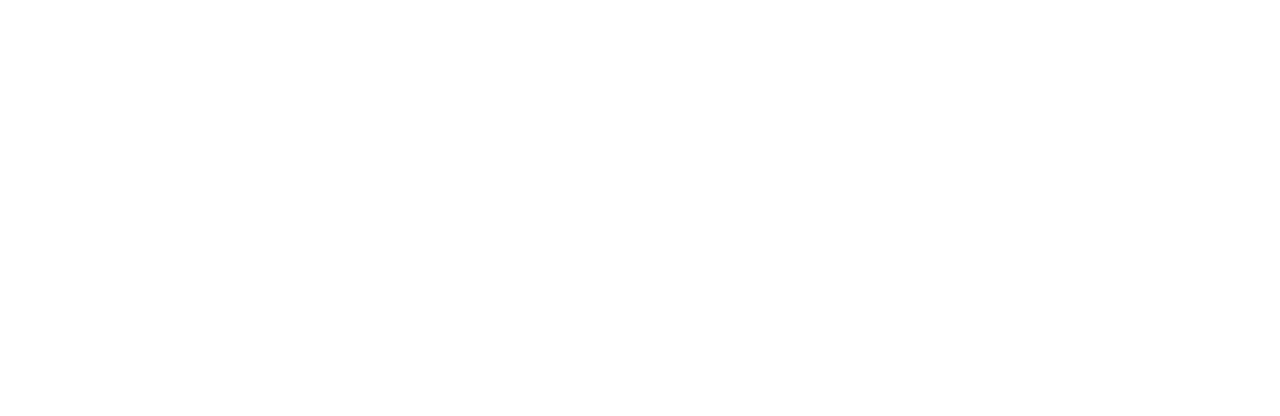
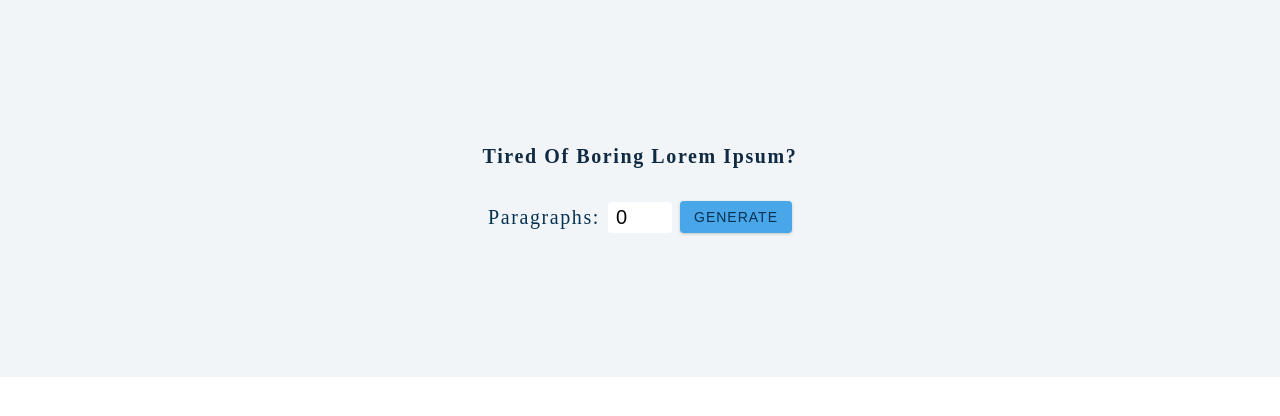
Before and after one commit to pol-dev-shinroo/react-mini-projects, a React (Create React App) app: page /lorem in a window 1280 px wide. Before the commit this address had no page. Shown: the top 416 px of the page. Built offline with nearby package versions, Linux system fonts and the light colour scheme.

Commit message:
08-lorem-generator complete

```diff
--- a/src/App.js
+++ b/src/App.js
@@ -9,6 +9,7 @@
     Menu,
     Tabs,
     Slider,
+    Lorem,
 } from "./pages";
 
 function App() {
@@ -23,6 +24,7 @@
                 <Route path="menu" element={<Menu />} />
                 <Route path="tabs" element={<Tabs />} />
                 <Route path="slider" element={<Slider />} />
+                <Route path="lorem" element={<Lorem />} />
             </Routes>
         </BrowserRouter>
     );
--- a/src/Home/data.js
+++ b/src/Home/data.js
@@ -5,6 +5,7 @@
 import menu from "../assets/Home/05-menu.png";
 import tabs from "../assets/Home/06-tabs.png";
 import slider from "../assets/Home/07-slider.png";
+import lorem from "../assets/Home/08-lorem.png";
 
 export const data = [
     { key: 1, link: "birthday", name: "birthday reminder", img: birthday },
@@ -14,4 +15,5 @@
     { key: 5, link: "menu", name: "menu", img: menu },
     { key: 6, link: "tabs", name: "tab", img: tabs },
     { key: 7, link: "slider", name: "slider", img: slider },
+    { key: 8, link: "lorem", name: "lorem generator", img: lorem },
 ];
--- /dev/null
+++ b/src/Projects/08-lorem-ipsum/Lorem.jsx
@@ -0,0 +1,125 @@
+import React, { useState, useEffect, useRef } from "react";
+import styled from "styled-components";
+import data from "./data";
+
+const Lorem = () => {
+    const [length, setLength] = useState(0);
+    const [texts, setTexts] = useState([]);
+
+    const refContainer = useRef(null);
+
+    const handleSubmit = (e) => {
+        e.preventDefault();
+        let value = parseInt(refContainer.current.value);
+        if (value <= data.length) {
+            setLength(value);
+        }
+        if (value > data.length) {
+            setLength(data.length);
+        }
+    };
+
+    useEffect(() => {
+        let lorem = data.slice(0, length);
+        setTexts(lorem);
+    }, [length]);
+
+    return (
+        <Container>
+            <Wrapper>
+                <Title>tired of boring lorem ipsum?</Title>
+                <Form onSubmit={handleSubmit}>
+                    <Label htmlFor="amount">paragraphs:</Label>
+                    <Input
+                        type="number"
+                        name="amount"
+                        id="amount"
+                        ref={refContainer}
+                        min="0"
+                        max="9"
+                        defaultValue={length}
+                    />
+                    <Btn type="submit">Generate</Btn>
+                </Form>
+                <div>
+                    {texts.map((text, index) => {
+                        return <Text key={index}>{text}</Text>;
+                    })}
+                </div>
+            </Wrapper>
+        </Container>
+    );
+};
+
+const Container = styled.div`
+    background: hsl(210, 36%, 96%);
+    padding-top: 4rem;
+`;
+
+const Wrapper = styled.div`
+    padding: 5rem 0;
+    width: 90vw;
+    margin: 0 auto;
+    max-width: 40rem;
+    text-align: center;
+    color: hsl(209, 61%, 16%);
+`;
+
+const Form = styled.form`
+    text-transform: capitalize;
+    letter-spacing: 0.1rem;
+    margin-top: 2rem;
+    margin-bottom: 4rem;
+    display: flex;
+    justify-content: center;
+    align-items: center;
+`;
+
+const Title = styled.h3`
+    text-transform: capitalize;
+    letter-spacing: 0.1rem;
+    line-height: 1.25;
+    margin-bottom: 0.75rem;
+    font-size: 1.25rem;
+`;
+
+const Label = styled.label`
+    font-size: 1.25rem;
+    color: hsl(205, 86%, 17%);
+`;
+
+const Input = styled.input`
+    padding: 0.25rem 0.5rem;
+    width: 4rem;
+    border-radius: 0.25rem;
+    border: none;
+    margin: 0 0.5rem;
+    font-size: 1.25rem;
+`;
+
+const Btn = styled.button`
+    background: hsl(205, 78%, 60%);
+    text-transform: uppercase;
+    color: hsl(205, 86%, 17%);
+    padding: 0.375rem 0.75rem;
+    letter-spacing: 1px;
+    display: inline-block;
+    transition: all 0.3s linear;
+    font-size: 0.875rem;
+    border: 2px solid hsl(205, 78%, 60%);
+    cursor: pointer;
+    box-shadow: 0 1px 3px rgba(0, 0, 0, 0.2);
+    border-radius: 0.25rem;
+    :hover {
+        color: hsl(205, 78%, 60%);
+        background: hsl(205, 86%, 81%);
+        border-color: hsl(205, 86%, 81%);
+    }
+`;
+
+const Text = styled.p`
+    margin-bottom: 1.25rem;
+    color: hsl(210, 22%, 49%);
+`;
+
+export default Lorem;
--- a/src/pages.js
+++ b/src/pages.js
@@ -6,5 +6,6 @@
 import Menu from "./Projects/05-menu/Menu.jsx";
 import Tabs from "./Projects/06-tabs/Tabs.jsx";
 import Slider from "./Projects/07-slider/Slider.jsx";
+import Lorem from "./Projects/08-lorem-ipsum/Lorem.jsx";
 
-export { Home, Birthday, Tour, Review, Accordion, Menu, Tabs, Slider };
+export { Home, Birthday, Tour, Review, Accordion, Menu, Tabs, Slider, Lorem };
```
Also changed, not shown: src/Projects/08-lorem-ipsum/data.js (added), src/assets/Home/08-lorem.png (added).
